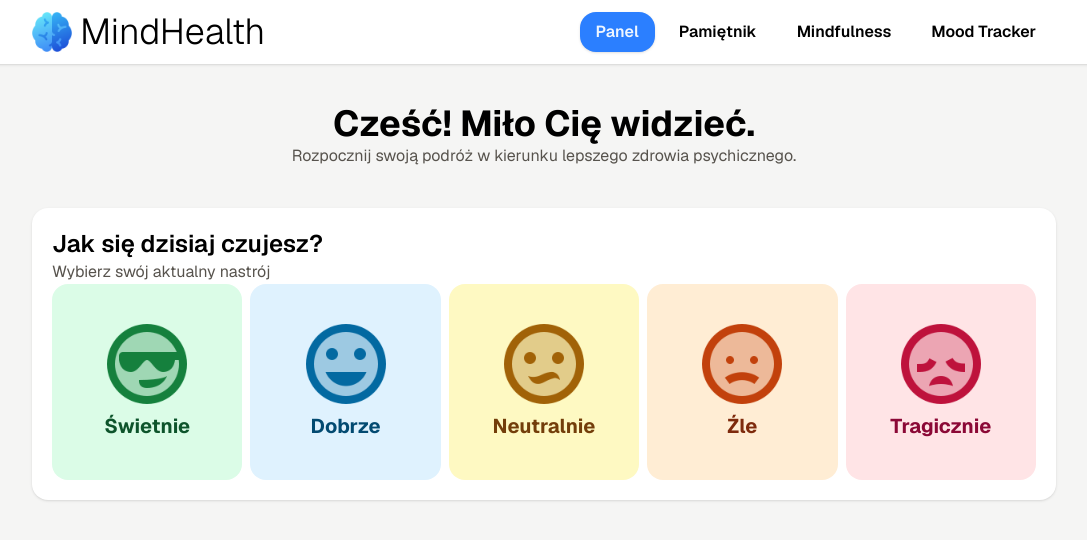
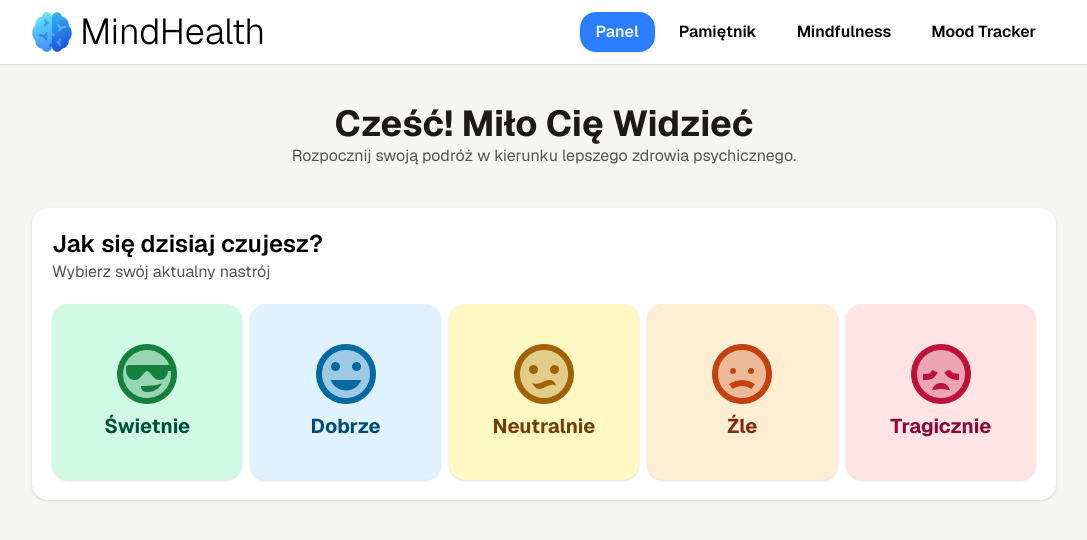
Before and after one commit to OKE225/MindHealth, a React (Vite) app in the folder client/: page /application in a window 1280 px wide. Shown: the top 540 px of the page, without its empty margins (96-1183 px from the left). Built offline with nearby package versions, Linux system fonts and the light colour scheme.

Commit message:
Change design application

```diff
--- a/client/index.html
+++ b/client/index.html
@@ -12,7 +12,9 @@
     <title>MindHealth</title>
   </head>
   <body>
-    <div id="root" class="bg-stone-100 min-h-screen"></div>
+    <div
+      id="root"
+      class="bg-stone-100 min-h-screen selection:bg-blue-300 selection:text-blue-950"></div>
     <script type="module" src="/src/main.tsx"></script>
   </body>
 </html>
--- a/client/src/components/CalendarMood.tsx
+++ b/client/src/components/CalendarMood.tsx
@@ -71,7 +71,7 @@ const CalendarMood = () => {
   }
 
   const modifiersClassNames = {
-    coolMood: "bg-green-400 font-semibold",
+    coolMood: "bg-emerald-400 font-semibold",
     happyMood: "bg-sky-400 font-semibold",
     neutralMood: "bg-yellow-400 font-semibold",
     badMood: "bg-orange-400 font-semibold",
--- a/client/src/components/MindfulnessExercisesList.tsx
+++ b/client/src/components/MindfulnessExercisesList.tsx
@@ -23,7 +23,7 @@ const MindfulnessExercisesList = () => {
   return isLoading ? (
     <div className="w-12 h-12 mx-auto border-4 border-gray-200 border-t-blue-500 rounded-full animate-spin"></div>
   ) : (
-    <div className="grid grid-cols-3 gap-5">
+    <div className="grid grid-cols-3 gap-2">
       {exercisesList.map((exercise) => (
         <ExerciseCard key={exercise.id} {...exercise} />
       ))}
--- a/client/src/components/MindfulnessOpening.tsx
+++ b/client/src/components/MindfulnessOpening.tsx
@@ -1,7 +1,9 @@
 const MindfulnessOpening = () => {
   return (
     <div className="text-center my-10">
-      <h3 className="text-4xl font-bold">Ćwiczenia Mindfulness</h3>
+      <h3 className="text-stone-900 text-4xl font-bold capitalize">
+        Ćwiczenia Mindfulness
+      </h3>
       <p className="text-stone-600">
         Praktykuj codziennie ćwiczenia mindfulness, aby zmniejszyć stres i
         poprawić jasność umysłu
--- a/client/src/components/MoodCard.tsx
+++ b/client/src/components/MoodCard.tsx
@@ -23,9 +23,9 @@ const MoodCard = ({ name }: Props) => {
     switch (name) {
       case "Świetnie":
         return {
-          containerStyles: "bg-green-100 hover:bg-green-400/75",
+          containerStyles: "bg-emerald-100 hover:bg-emerald-400/75",
           iconPath: coolEmoji,
-          moodNameStyles: "text-green-900",
+          moodNameStyles: "text-emerald-900",
         };
       case "Dobrze":
         return {
@@ -81,12 +81,12 @@ const MoodCard = ({ name }: Props) => {
 
   return (
     <div
-      className={`${containerStyles} p-10 flex flex-col items-center rounded-2xl cursor-pointer`}
+      className={`${containerStyles} p-10 flex flex-col items-center shadow rounded-2xl cursor-pointer`}
       onClick={() => {
         setTodayMood(name);
         saveMoodToLocaleStorage(name);
       }}>
-      <img src={iconPath} className="w-20 mb-2" alt="icon" />
+      <img src={iconPath} className="w-15 mb-2" alt="icon" />
       <p className={`${moodNameStyles} text-xl font-bold`}>{name}</p>
     </div>
   );
--- a/client/src/components/MoodTrackerHeaders.tsx
+++ b/client/src/components/MoodTrackerHeaders.tsx
@@ -1,7 +1,9 @@
 const MoodTrackerHeaders = () => {
   return (
     <div className="text-center my-10">
-      <h3 className="text-4xl font-bold">Mood Tracker</h3>
+      <h3 className="text-stone-900 text-4xl font-bold capitalize">
+        Mood Tracker
+      </h3>
       <p className="text-stone-600">
         Monitoruj swoje emocje codziennie, aby poprawiać swoje zdrowie
         psychiczne każdego dnia
--- a/client/src/components/SelectYourMood.tsx
+++ b/client/src/components/SelectYourMood.tsx
@@ -6,7 +6,7 @@ const SelectYourMood = () => {
       <h2 className="text-2xl font-semibold">Jak się dzisiaj czujesz?</h2>
       <p className="text-stone-600">Wybierz swój aktualny nastrój</p>
 
-      <div className="grid grid-cols-5 gap-2">
+      <div className="grid grid-cols-5 gap-2 mt-5">
         <MoodCard name="Świetnie" />
         <MoodCard name="Dobrze" />
         <MoodCard name="Neutralnie" />
--- a/client/src/components/WelcomeMessage.tsx
+++ b/client/src/components/WelcomeMessage.tsx
@@ -1,7 +1,9 @@
 const WelcomeMessage = () => {
   return (
     <div className="text-center my-10">
-      <h3 className="text-4xl font-bold">Cześć! Miło Cię widzieć.</h3>
+      <h3 className="text-stone-900 text-4xl font-bold capitalize">
+        Cześć! Miło Cię Widzieć
+      </h3>
       <p className="text-stone-600">
         Rozpocznij swoją podróż w kierunku lepszego zdrowia psychicznego.
       </p>
```
